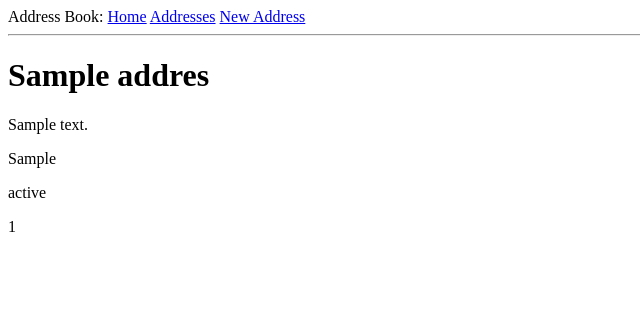
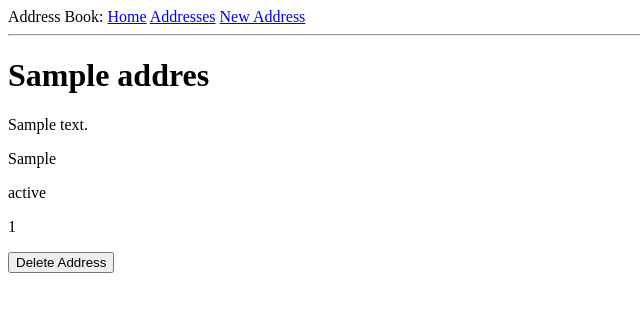
Before and after one commit to bplantico/address_book, a Flask app: page /addresses/1 in a window 1280 px wide. Shown: the top 312 px of the page, without its empty margins (0-640 px from the left). Run offline with Flask 2, Linux system fonts and the light colour scheme; tables that the repository leaves empty hold one stand-in row (values such as "Sample post").

Commit message:
Adds ability to delete an address from its show page

```diff
--- a/app/forms.py
+++ b/app/forms.py
@@ -8,4 +8,7 @@ class NewAddressForm(FlaskForm):
     city = StringField('City', validators=[DataRequired()])
     state = StringField('State', validators=[DataRequired()])
     zip = IntegerField('Zip', validators=[DataRequired()])
-    submit = SubmitField('Create Address', validators=[DataRequired()])
+    submit = SubmitField('Create Address')
+
+class DeleteAddressForm(FlaskForm):
+    submit = SubmitField('Delete Address')
--- a/app/routes.py
+++ b/app/routes.py
@@ -1,12 +1,24 @@
-from flask import render_template, flash, redirect, url_for
+from flask import render_template, flash, redirect, url_for, request
 from app import app, db
 from app.models import Address
-from app.forms import NewAddressForm
+from app.forms import NewAddressForm, DeleteAddressForm
 
 @app.route('/')
 @app.route('/home')
 def home():
     return render_template('home.html')
+
+@app.route('/addresses/new', methods=['GET', 'POST'])
+def new_address():
+    form = NewAddressForm()
+    if form.validate_on_submit():
+        address = Address(name=form.name.data, address=form.address.data, city=form.city.data, state=form.state.data, zip=form.zip.data)
+        db.session.add(address)
+        db.session.commit()
+        flash('{} has been added to your addresses.'.format(form.address.data))
+        return redirect(url_for('addresses_index'))
+        return render_template('new_address.html', title="New Address", form=form)
+
 
 @app.route('/addresses')
 def addresses_index():
@@ -18,13 +30,10 @@ def show_address(address_id):
     address = Address.query.get_or_404(address_id)
     return  render_template('show_address.html', address=address)
 
-@app.route('/addresses/new', methods=['GET', 'POST'])
-def new_address():
-    form = NewAddressForm()
-    if form.validate_on_submit():
-        address = Address(name=form.name.data, address=form.address.data, city=form.city.data, state=form.state.data, zip=form.zip.data)
-        db.session.add(address)
-        db.session.commit()
-        flash('{} has been added to your addresses.'.format(form.address.data))
-        return redirect(url_for('addresses_index'))
-    return render_template('new_address.html', title="New Address", form=form)
+@app.route('/addresses/<int:address_id>/delete', methods=['POST'])
+def delete_address(address_id):
+    form = DeleteAddressForm()
+    address = Address.query.get_or_404(address_id)
+    db.session.delete(address)
+    db.session.commit()
+    return redirect(url_for('addresses_index'))
--- a/app/templates/show_address.html
+++ b/app/templates/show_address.html
@@ -7,5 +7,8 @@
     <p>{{ address.city }}</p>
     <p>{{ address.state }}</p>
     <p>{{ address.zip }}</p>
+    <form action="{{ url_for('delete_address', address_id=address.id) }}" method='POST'>
+      <input type="submit" value="Delete Address" onclick="return confirm('Are you sure?');" class="danger">
+    </form>
   </div>
 {% endblock %}
```
